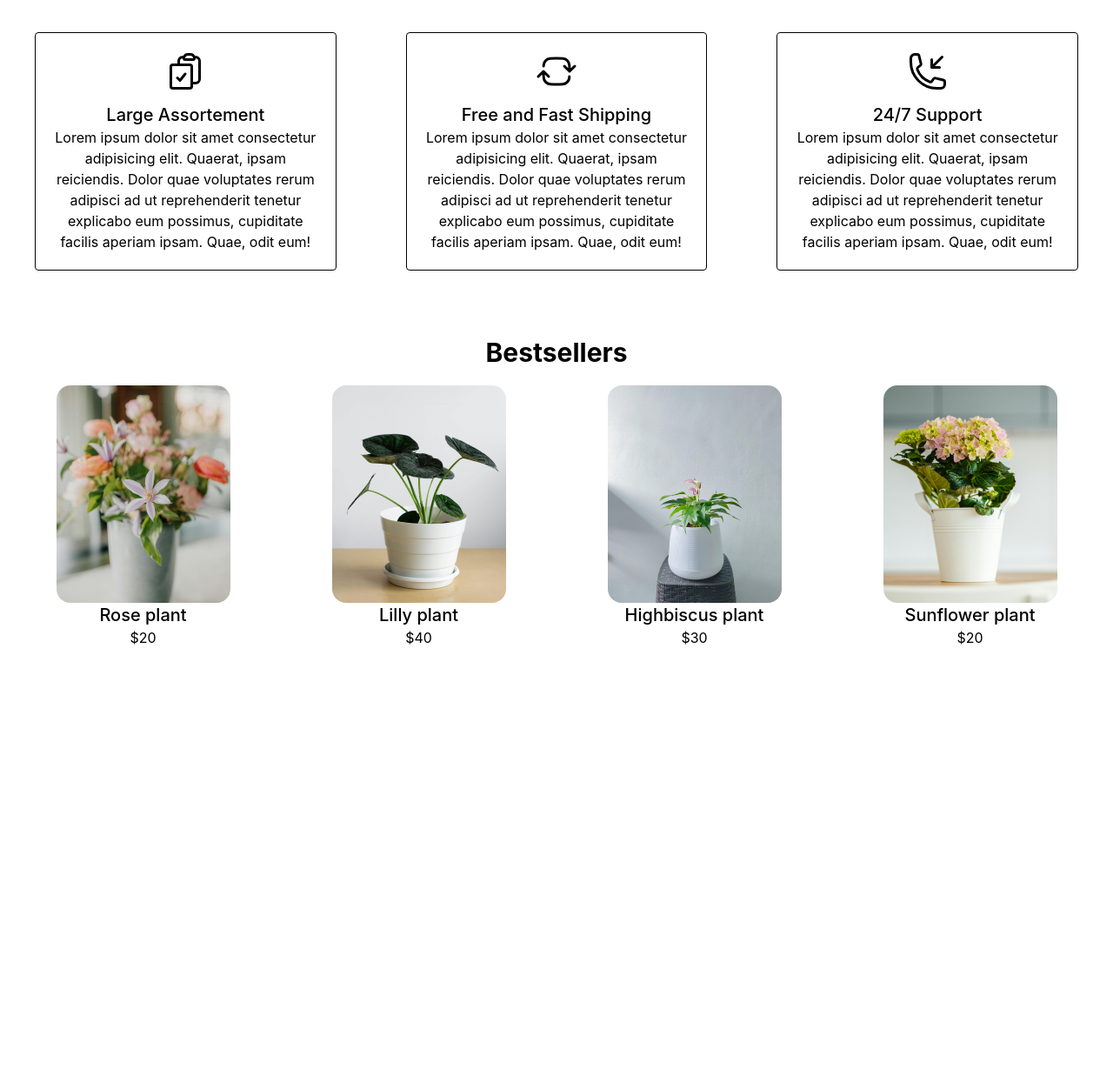
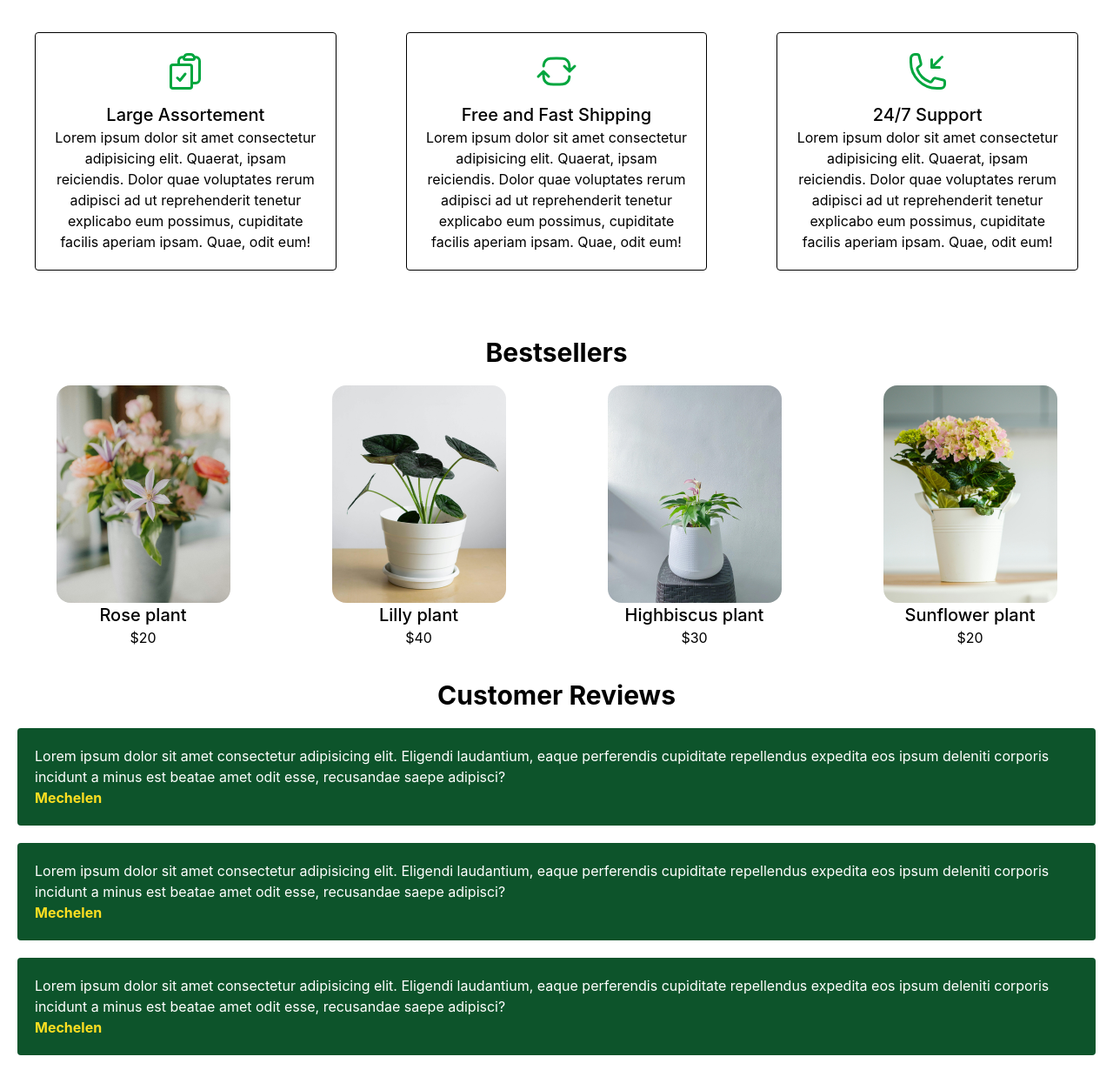
Before and after one commit to prathap-codex/green-den-ui, a website: page index.html in a window 1280 px wide. Shown: the part 369-1599 px from the top of the page at 87% size. Before the commit the page ends 1130 px from the top, so only its background shows below. Drawn offline with Linux system fonts and the light colour scheme.

Commit message:
customers review added

```diff
--- a/index.html
+++ b/index.html
@@ -40,7 +40,6 @@
     </div>
 
     <!--===== HEADER ========-->
-
     <section class="bg-green-100 p-4 flex justify-center">
         <div>
 
@@ -48,9 +47,9 @@
 
             <h1 class="font-bold text-3xl mb-5">Plants for your Interior</h1>
 
-            <div>
+            <div class="transfom duration-300">
 
-                <button class="bg-black text-white rounded p-2 ">Shop Now</button>
+                <button class="bg-black text-white rounded p-2 hover:bg-green-400 hover:text-black">Shop Now</button>
                 <button class="p-2 rounded  border border-black ">Watch Video</button>
 
             </div>
@@ -72,7 +71,7 @@
         <div class="md:flex">
             <div class="border border-black rounded m-10 p-5 ">
                 <svg xmlns="http://www.w3.org/2000/svg" fill="none" viewBox="0 0 24 24" stroke-width="1.5"
-                    stroke="currentColor" class="size-12  inline">
+                    stroke="currentColor" class="size-12  inline text-green-600">
                     <path stroke-linecap="round" stroke-linejoin="round"
                         d="M11.35 3.836c-.065.21-.1.433-.1.664 0 .414.336.75.75.75h4.5a.75.75 0 0 0 .75-.75 2.25 2.25 0 0 0-.1-.664m-5.8 0A2.251 2.251 0 0 1 13.5 2.25H15c1.012 0 1.867.668 2.15 1.586m-5.8 0c-.376.023-.75.05-1.124.08C9.095 4.01 8.25 4.973 8.25 6.108V8.25m8.9-4.414c.376.023.75.05 1.124.08 1.131.094 1.976 1.057 1.976 2.192V16.5A2.25 2.25 0 0 1 18 18.75h-2.25m-7.5-10.5H4.875c-.621 0-1.125.504-1.125 1.125v11.25c0 .621.504 1.125 1.125 1.125h9.75c.621 0 1.125-.504 1.125-1.125V18.75m-7.5-10.5h6.375c.621 0 1.125.504 1.125 1.125v9.375m-8.25-3 1.5 1.5 3-3.75" />
                 </svg>
@@ -84,7 +83,7 @@
 
             <div class="border border-black rounded m-10 p-5 ">
                 <svg xmlns="http://www.w3.org/2000/svg" fill="none" viewBox="0 0 24 24" stroke-width="1.5"
-                    stroke="currentColor" class="size-12 inline">
+                    stroke="currentColor" class="size-12 inline text-green-600">
                     <path stroke-linecap="round" stroke-linejoin="round"
                         d="M19.5 12c0-1.232-.046-2.453-.138-3.662a4.006 4.006 0 0 0-3.7-3.7 48.678 48.678 0 0 0-7.324 0 4.006 4.006 0 0 0-3.7 3.7c-.017.22-.032.441-.046.662M19.5 12l3-3m-3 3-3-3m-12 3c0 1.232.046 2.453.138 3.662a4.006 4.006 0 0 0 3.7 3.7 48.656 48.656 0 0 0 7.324 0 4.006 4.006 0 0 0 3.7-3.7c.017-.22.032-.441.046-.662M4.5 12l3 3m-3-3-3 3" />
                 </svg>
@@ -96,7 +95,7 @@
 
             <div class="border border-black rounded m-10 p-5 ">
                 <svg xmlns="http://www.w3.org/2000/svg" fill="none" viewBox="0 0 24 24" stroke-width="1.5"
-                    stroke="currentColor" class="size-12 inline">
+                    stroke="currentColor" class="size-12 inline text-green-600">
                     <path stroke-linecap="round" stroke-linejoin="round"
                         d="M14.25 9.75v-4.5m0 4.5h4.5m-4.5 0 6-6m-3 18c-8.284 0-15-6.716-15-15V4.5A2.25 2.25 0 0 1 4.5 2.25h1.372c.516 0 .966.351 1.091.852l1.106 4.423c.11.44-.054.902-.417 1.173l-1.293.97a1.062 1.062 0 0 0-.38 1.21 12.035 12.035 0 0 0 7.143 7.143c.441.162.928-.004 1.21-.38l.97-1.293a1.125 1.125 0 0 1 1.173-.417l4.423 1.106c.5.125.852.575.852 1.091V19.5a2.25 2.25 0 0 1-2.25 2.25h-2.25Z" />
                 </svg>
@@ -117,31 +116,64 @@
         <div class="grid grid-cols-2 md:grid-cols-4 gap-5 mt-5">
 
             <div>
-                <img src="./images/bestseller-1.png" alt="bestseller-1" class=" rounded-2xl inline hover:shadow-2xl transform hover:-translate-y-2">
+                <img src="./images/bestseller-1.png" alt="bestseller-1"
+                    class=" rounded-2xl inline hover:shadow-2xl transform hover:-translate-y-2">
                 <h3 class="text-xl font-medium">Rose plant</h3>
                 <p>$20</p>
             </div>
 
             <div>
-                <img src="./images/bestseller-2.png" alt="bestseller-1" class="inline rounded-2xl hover:shadow-2xl transform hover:-translate-y-2">
+                <img src="./images/bestseller-2.png" alt="bestseller-1"
+                    class="inline rounded-2xl hover:shadow-2xl transform hover:-translate-y-2">
                 <h3 class="text-xl font-medium">Lilly plant</h3>
                 <p>$40</p>
             </div>
 
             <div>
-                <img src="./images/bestseller-3.png" alt="bestseller-1" class="inline rounded-2xl hover:shadow-2xl transform hover:-translate-y-2">
+                <img src="./images/bestseller-3.png" alt="bestseller-1"
+                    class="inline rounded-2xl hover:shadow-2xl transform hover:-translate-y-2">
                 <h3 class="text-xl font-medium">Highbiscus plant</h3>
                 <p>$30</p>
             </div>
 
             <div>
-                <img src="./images/bestseller-4.png" alt="bestseller-1" class="inline rounded-2xl hover:shadow-2xl transform hover:-translate-y-2">
+                <img src="./images/bestseller-4.png" alt="bestseller-1"
+                    class="inline rounded-2xl hover:shadow-2xl transform hover:-translate-y-2">
                 <h3 class="text-xl font-medium">Sunflower plant</h3>
                 <p>$20</p>
             </div>
         </div>
     </section>
 
+    <!--====== CUSTOMER REVIEWS ========-->
+    <section class="">
+        <h3 class="text-3xl font-bold mt-5 text-center">Customer Reviews</h3>
+
+        <div class="flex flex-col justify-center text-white gap-5 m-5">
+
+            <div class="bg-green-900 p-5 rounded hover:cursor-pointer">
+                <p>Lorem ipsum dolor sit amet consectetur adipisicing elit. Eligendi laudantium, eaque perferendis
+                    cupiditate repellendus expedita eos ipsum deleniti corporis incidunt a minus est beatae amet odit
+                    esse, recusandae saepe adipisci?</p>
+                <p class="font-bold text-yellow-300 transform hover:text-yellow-100 ">Mechelen</p>
+            </div>
+
+            <div class="bg-green-900 p-5 rounded hover:cursor-pointer">
+                <p>Lorem ipsum dolor sit amet consectetur adipisicing elit. Eligendi laudantium, eaque perferendis
+                    cupiditate repellendus expedita eos ipsum deleniti corporis incidunt a minus est beatae amet odit
+                    esse, recusandae saepe adipisci?</p>
+                <p class="font-bold text-yellow-300 transform hover:text-yellow-100">Mechelen</p>
+            </div>
+
+            <div class="bg-green-900 p-5 rounded hover:cursor-pointer">
+                <p>Lorem ipsum dolor sit amet consectetur adipisicing elit. Eligendi laudantium, eaque perferendis
+                    cupiditate repellendus expedita eos ipsum deleniti corporis incidunt a minus est beatae amet odit
+                    esse, recusandae saepe adipisci?</p>
+                <p class="font-bold text-yellow-300 transform hover:text-yellow-100">Mechelen</p>
+            </div>
+
+        </div>
+    </section>
 
 
 </body>
```
Also changed, not shown: src/output.css.
